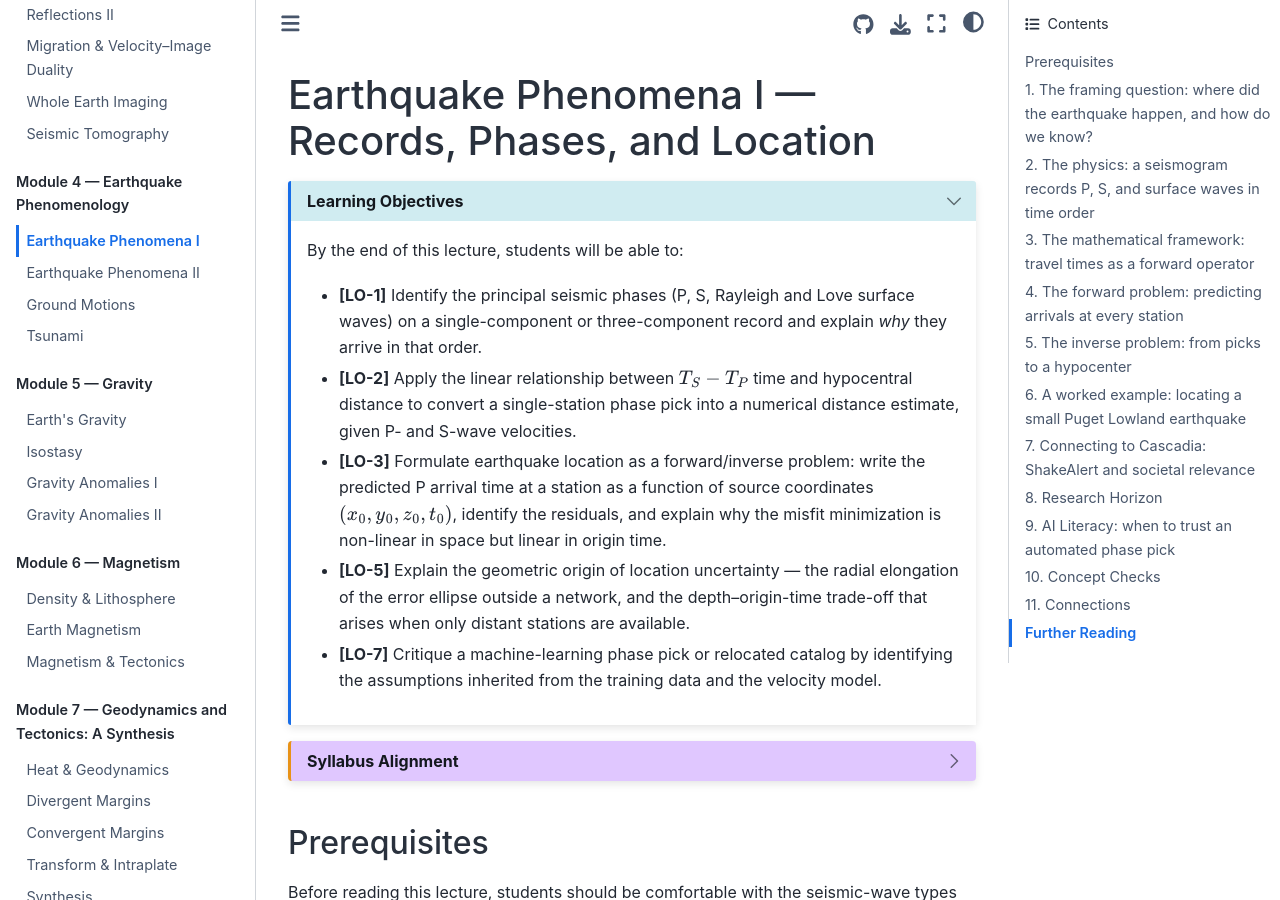
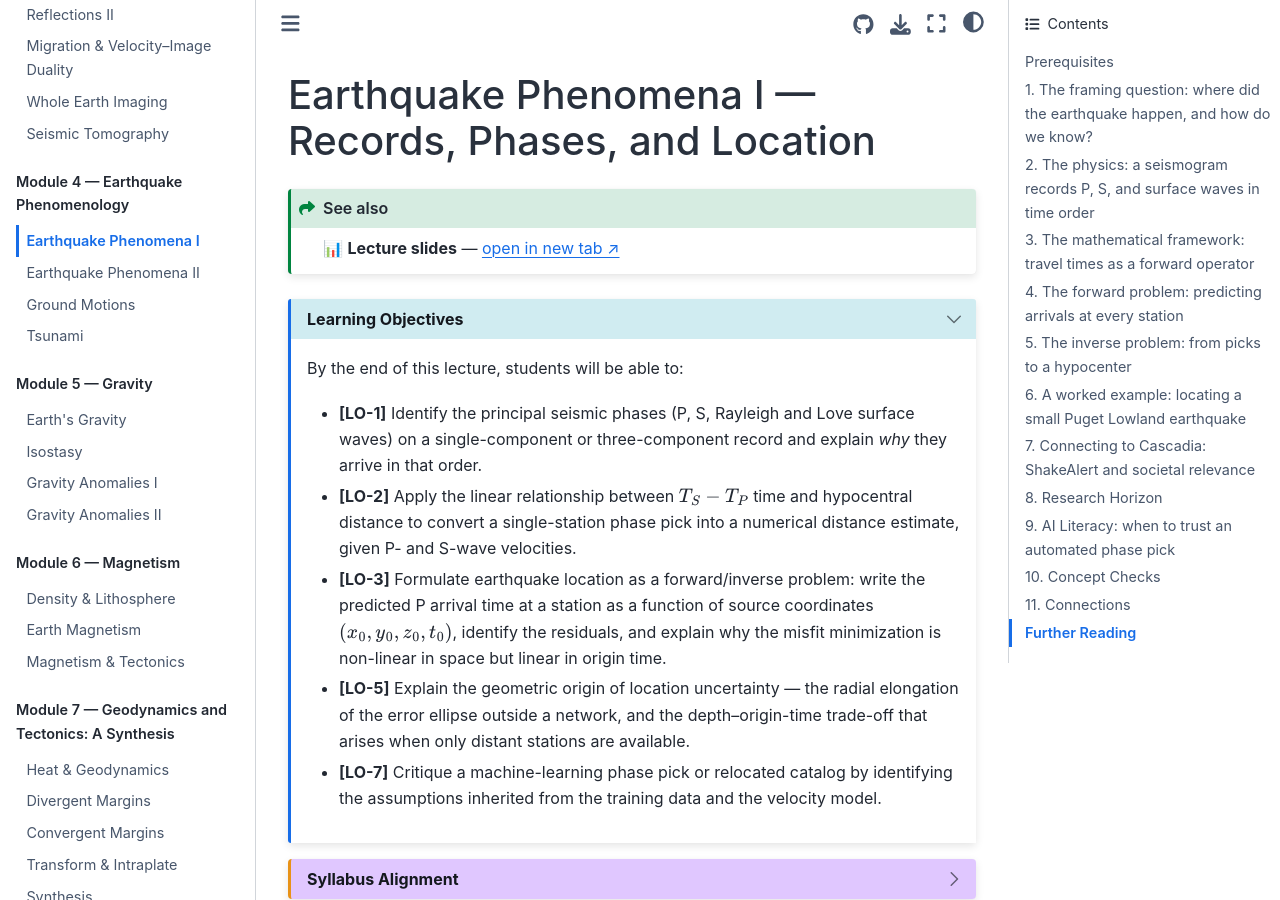
Before and after one commit to uw-geophysics-edu/ess314, a Jupyter Book: the page built from lectures/14_earthquake_phenomena_I.md, in a window 1280 px wide and 900 px high. Built offline with Jupyter Book 1.0.4 settings and Sphinx 7.4.7 and the Sphinx Book theme 1.1.4, drawn with Linux system fonts in a browser that asks for light colours; pages that are not in the unit, such as notebooks, are missing from menus; cross-references to code outside the pages are shown as plain code.

Commit message:
adding slides for lecture 14.

```diff
--- a/lectures/14_earthquake_phenomena_I.md
+++ b/lectures/14_earthquake_phenomena_I.md
@@ -15,6 +15,10 @@
 ---
 
 # Earthquake Phenomena I — Records, Phases, and Location
+
+:::{seealso}
+📊 **Lecture slides** — <a href="https://uw-geophysics-edu.github.io/ess314/slides/lecture_14_slides.html" target="_blank">open in new tab ↗</a>
+:::
 
 ::::{dropdown} Learning Objectives
 :color: primary
```
